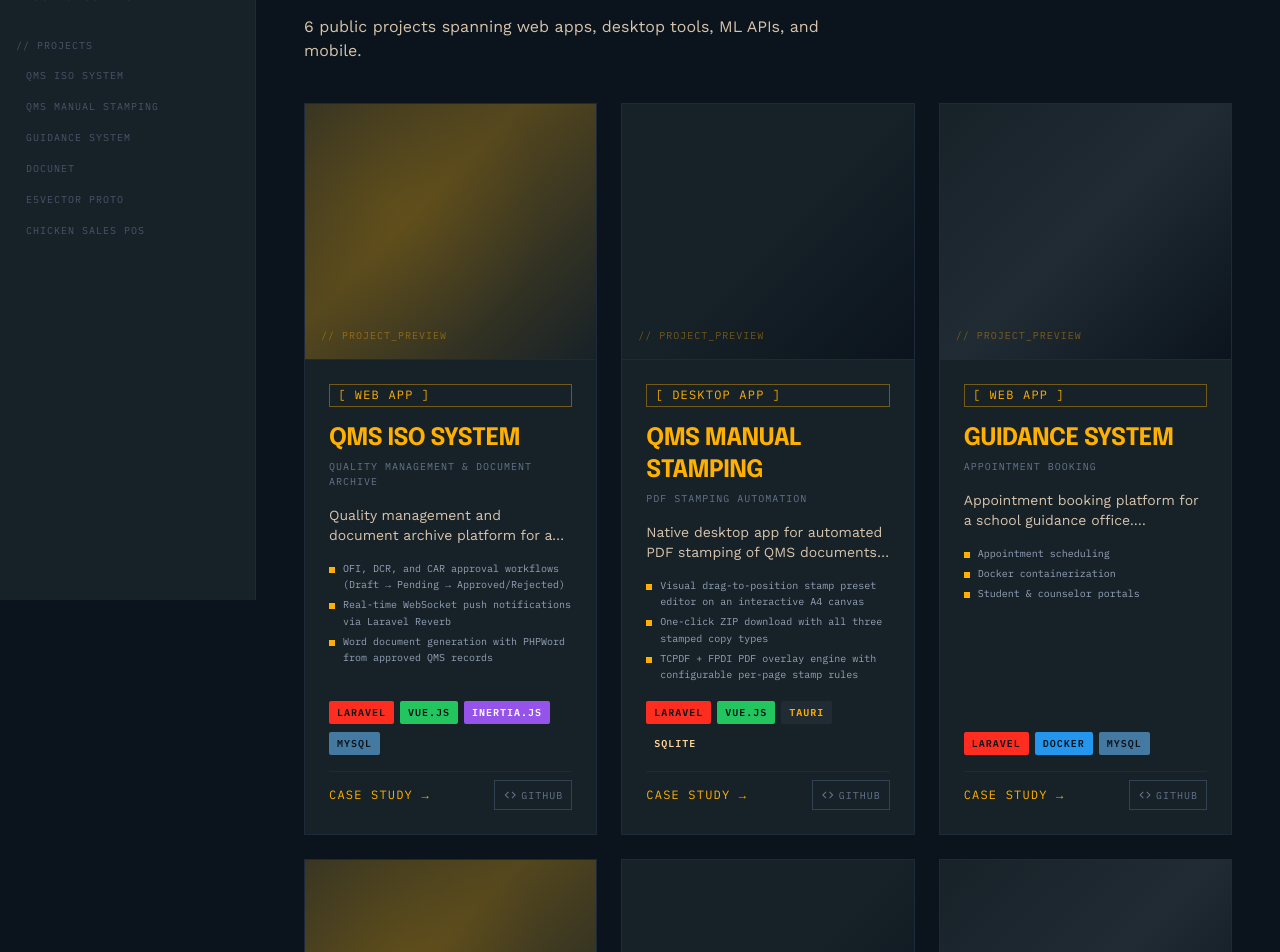
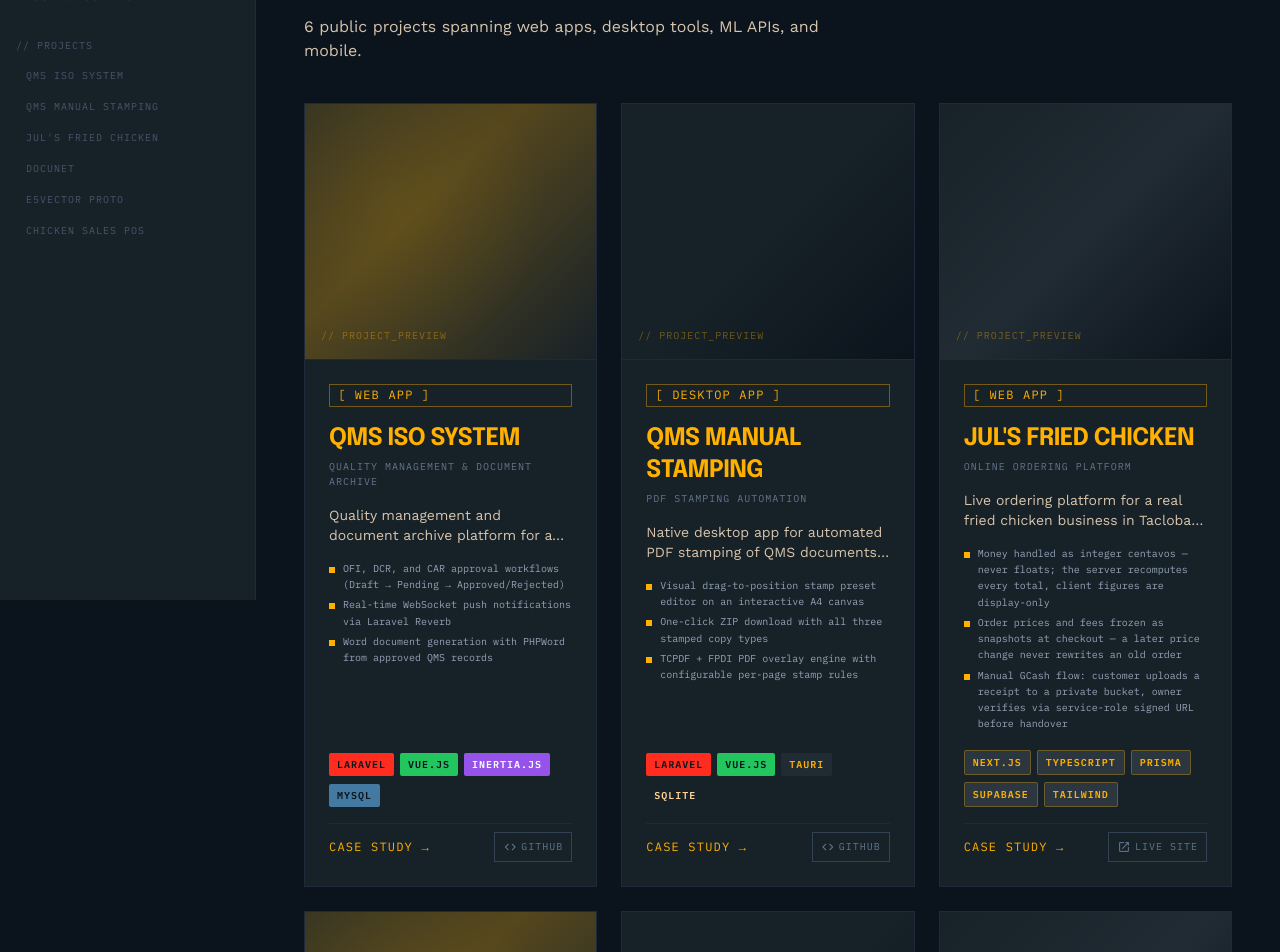
Before and after one commit to Xavier-Seth/Portfolio, a React (Vite) app: page /projects in a window 1280 px wide. Shown: the part 200-1152 px from the top of the page. Built offline with nearby package versions, Linux system fonts and the light colour scheme.

Commit message:
content: honest copy, remove dead CV buttons, swap guidance for Jul's, support private projects

```diff
--- a/src/data/projects.js
+++ b/src/data/projects.js
@@ -41,20 +41,26 @@
   },
   {
     id: 3,
-    slug: 'guidance-system',
-    title: 'GUIDANCE SYSTEM',
-    subtitle: 'Appointment Booking',
+    slug: 'juls-fried-chicken',
+    title: "JUL'S FRIED CHICKEN",
+    subtitle: 'Online Ordering Platform',
     type: 'Web App',
-    year: 2024,
-    description: 'Appointment booking platform for a school guidance office. Containerized with Docker for consistent deployment.',
-    stack: ['Laravel', 'Docker', 'MySQL'],
+    year: 2026,
+    description:
+      "Live ordering platform for a real fried chicken business in Tacloban City — the customer-facing companion to the offline POS this same stall runs at the counter. Customers browse the menu, order for pickup or delivery, and pay by cash or GCash; the owner verifies payments and moves orders through the kitchen from an admin queue. Deployed and taking real orders.",
+    stack: ['Next.js', 'TypeScript', 'Prisma', 'Supabase', 'Tailwind'],
     highlights: [
-      'Appointment scheduling',
-      'Docker containerization',
-      'Student & counselor portals',
+      'Money handled as integer centavos — never floats; the server recomputes every total, client figures are display-only',
+      'Order prices and fees frozen as snapshots at checkout — a later price change never rewrites an old order',
+      'Manual GCash flow: customer uploads a receipt to a private bucket, owner verifies via service-role signed URL before handover',
+      'Admin order state machine (NEW → PREPARING → READY → COMPLETED) enforced server-side, with a handover gate on unverified payments',
+      'Cart lives in localStorage and merges into the account on login — no cart table, no guest-checkout hole',
+      'Every DB index derived from a real page query; partial indexes on the two hot admin queues',
     ],
-    github: 'https://github.com/Xavier-Seth/Guidance-System',
-    isPrivate: false,
+    liveUrl: 'https://juls-fried-chicken.vercel.app',
+    github: null,
+    isPrivate: true,
+    privateNote: 'Source is private — live commercial codebase handling real customer orders and payment data. Available on request.',
     placeholderColor: '#212b33',
   },
   {
--- a/src/features/projects/ProjectCard.jsx
+++ b/src/features/projects/ProjectCard.jsx
@@ -63,16 +63,32 @@
             >
               CASE STUDY →
             </Link>
+            <div className="ml-auto flex items-center gap-2">
+              {project.liveUrl && (
+                <a
+                  href={project.liveUrl}
+                  target="_blank"
+                  rel="noopener noreferrer"
+                  className="flex items-center gap-1 font-mono text-[10px] text-slate-500 uppercase tracking-widest border border-slate-700 px-2 py-1 hover:border-amber hover:text-amber transition-colors"
+                  aria-label="Live site"
+                >
+                  <span className="material-symbols-outlined text-sm">open_in_new</span>
+                  LIVE SITE
+                </a>
+              )}
+              {project.github && (
                 <a
                   href={project.github}
                   target="_blank"
                   rel="noopener noreferrer"
-              className="ml-auto flex items-center gap-1 font-mono text-[10px] text-slate-500 uppercase tracking-widest border border-slate-700 px-2 py-1 hover:border-amber hover:text-amber transition-colors"
+                  className="flex items-center gap-1 font-mono text-[10px] text-slate-500 uppercase tracking-widest border border-slate-700 px-2 py-1 hover:border-amber hover:text-amber transition-colors"
                   aria-label="GitHub"
                 >
                   <span className="material-symbols-outlined text-sm">code</span>
                   GITHUB
                 </a>
+              )}
+            </div>
           </div>
         </div>
       </div>
--- a/src/features/projects/ProjectDetail.jsx
+++ b/src/features/projects/ProjectDetail.jsx
@@ -41,7 +41,7 @@
             { key: 'FRAMEWORK', val: project.stack[0] },
             { key: 'TYPE', val: project.type },
             { key: 'YEAR', val: project.year },
-            { key: 'STATUS', val: 'PUBLIC' },
+            { key: 'STATUS', val: project.isPrivate ? 'PRIVATE' : 'PUBLIC' },
           ].map(({ key, val }) => (
             <div key={key}>
               <span className="font-mono text-[10px] text-slate-600 uppercase tracking-widest block mb-1">
@@ -90,7 +90,20 @@
           </ul>
         </div>
 
-        {/* GitHub */}
+        {/* Links */}
+        <div className="flex flex-wrap items-center gap-4">
+          {project.liveUrl && (
+            <a
+              href={project.liveUrl}
+              target="_blank"
+              rel="noopener noreferrer"
+              className="inline-flex items-center gap-2 font-mono font-bold text-sm uppercase tracking-widest bg-amber text-bg-base px-6 py-3 transition-all duration-200 hover:shadow-[0_0_15px_#ffb000]"
+            >
+              <span className="material-symbols-outlined text-sm">open_in_new</span>
+              LIVE SITE →
+            </a>
+          )}
+          {project.github && (
             <a
               href={project.github}
               target="_blank"
@@ -100,6 +113,13 @@
               <span className="material-symbols-outlined text-sm">open_in_new</span>
               VIEW SOURCE →
             </a>
+          )}
+        </div>
+        {project.isPrivate && project.privateNote && (
+          <p className="mt-6 font-mono text-xs text-slate-500 tracking-wide leading-relaxed max-w-xl">
+            // {project.privateNote}
+          </p>
+        )}
       </div>
     </main>
   )
```
Lines whose indentation alone changed are shown as unchanged.
